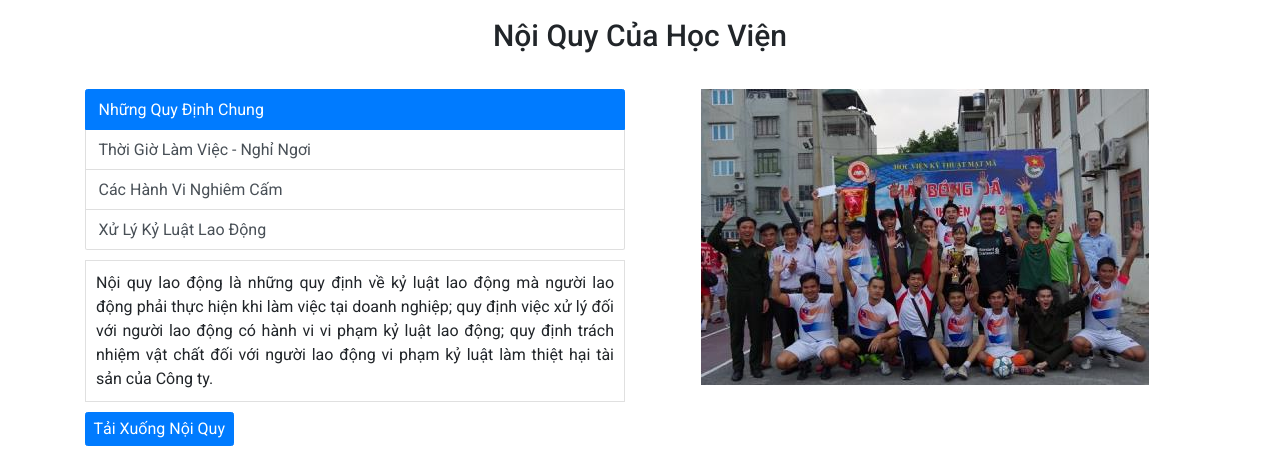
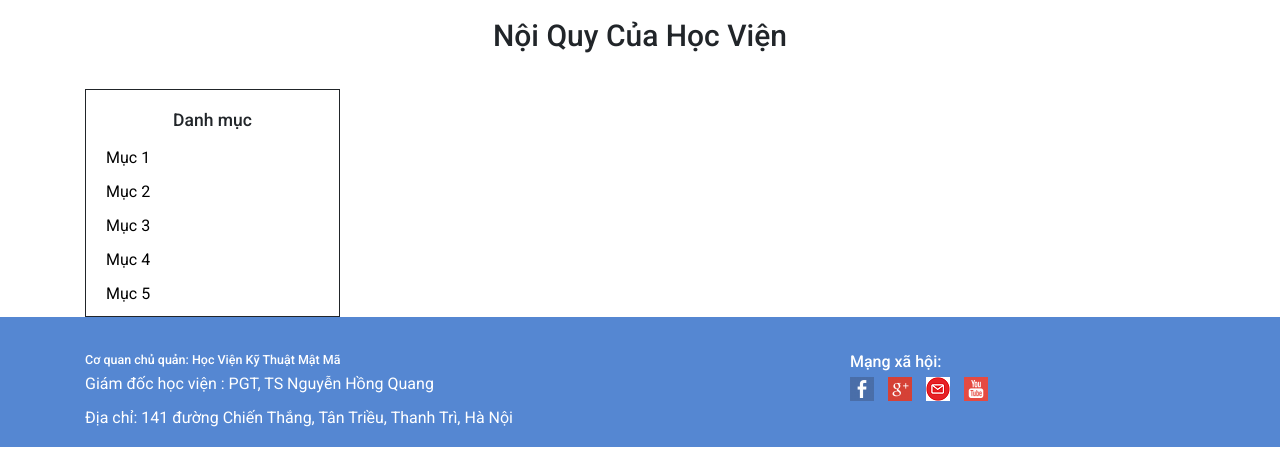
Before and after one commit to minhbaljeet2809/Th-c-t-p-c-s-chuy-n-ng-nh, a website: page NoiQuy.html in a window 1280 px wide. Shown: the part 342-800 px from the top of the page. Drawn offline with nearby package versions, Linux system fonts and the light colour scheme.

Commit message:
chinh sua trang noi quy

```diff
--- a/NoiQuy.html
+++ b/NoiQuy.html
@@ -136,78 +136,21 @@
             </div>
             <div class="noiQuy-area__main">
                 <div class="row">
-                    <div class="col-md-6">
-                        <div class="list-group" id="list-tab" role="tablist">
-                            <a class="list-group-item list-group-item-action active" id="list-home-list"
-                                data-toggle="list" href="#list-home" role="tab" aria-controls="home">Những Quy Định
-                                Chung</a>
-                            <a class="list-group-item list-group-item-action" id="list-profile-list" data-toggle="list"
-                                href="#list-profile" role="tab" aria-controls="profile">Thời Giờ Làm Việc - Nghỉ
-                                Ngơi</a>
-                            <a class="list-group-item list-group-item-action" id="list-messages-list" data-toggle="list"
-                                href="#list-messages" role="tab" aria-controls="messages">Các Hành Vi Nghiêm Cấm</a>
-                            <a class="list-group-item list-group-item-action" id="list-settings-list" data-toggle="list"
-                                href="#list-settings" role="tab" aria-controls="settings">Xử Lý Kỷ Luật Lao Động</a>
-                        </div>
-
-                        <div class="tab-content" id="nav-tabContent">
-                            <div class="tab-pane fade show active" id="list-home" role="tabpanel"
-                                aria-labelledby="list-home-list">
-                                <span>
-                                    Nội quy lao động là những quy định về kỷ luật lao động mà người lao động phải thực
-                                    hiện khi làm việc tại doanh nghiệp; quy định việc xử lý đối với người lao động có
-                                    hành vi vi phạm kỷ luật lao động; quy định trách nhiệm vật chất đối với người lao
-                                    động vi phạm kỷ luật làm thiệt hại tài sản của Công ty.
-                                </span></div>
-                            <div class="tab-pane fade" id="list-profile" role="tabpanel"
-                                aria-labelledby="list-profile-list">
-                                <span>- Thời gian làm việc trong tuần:
-                                    + Số giờ: 40 giờ/tuần
-                                    + Số ngày: 05 ngày
-                                    + Ngày cụ thể: Từ thứ Hai đến thứ Sáu
-                                    - Thời gian làm việc trong ngày:
-                                    + Số giờ: 08 giờ/ngày
-                                    + Sáng: Từ 8:30 đến 12:00
-                                    + Chiều: Từ 13:00 đến 17:30
-                                </span>
-                            </div>
-                            <div class="tab-pane fade" id="list-messages" role="tabpanel"
-                                aria-labelledby="list-messages-list"> <span>
-                                    Trong suốt thời gian làm việc và trong phạm vi nơi làm việc, người lao động không
-                                    được thực hiện các hành vi sau:
-                                    a) Hút thuốc trong khu vực quy định không được hút thuốc;
-                                    b) Uống rượu bia trong giờ làm việc;
-                                    c) Bàn tán, cáo buộc sai, cản trở sản xuất hoặc ngăn cản người lao động khác thực
-                                    hiện công việc;
-                                    d) Có hành vi trái đạo đức hoặc không đứng đắn tại nơi làm việc;
-                                    e) Cố ý cưỡng ép, lăng nhục, đe doạ hoặc doạ dẫm người lao động khác;
-                                </span></div>
-                            <div class="tab-pane fade" id="list-settings" role="tabpanel"
-                                aria-labelledby="list-settings-list">
-                                <span>
-                                    - Khi phát hiện người lao động có hành vi vi phạm kỷ luật lao động tại thời điểm xảy
-                                    ra hành vi vi phạm, người sử dụng lao động tiến hành lập biên bản vi phạm. Người sử
-                                    dụng lao động phải chứng minh được lỗi của người lao động.
-                                    - Thông báo nội dung, thời gian, địa điểm họp xử lý kỷ luật lao động đến:
-                                    + Tổ chức đại diện tập thể lao động tại cơ sở;
-                                    + Người lao động, trường hợp là người dưới 18 tuổi thì phải có sự tham gia của cha,
-                                    mẹ hoặc người đại diện theo pháp luật.
-
-
-                                </span></div>
-                        </div>
-                    </div>
-                    <div class="col-md-6">
-                        <div class="noiQuy-area__img text-center">
-                            <div class="noiQuy-area__img--size">
-                                <img src="./img/bongda-3.jpg" alt="">
+                    <div class="col-md-3">
+                        <div class="noiQuy-area__menu">
+                            <h3>Danh mục</h3>
+                            <div class="noiQuy-area__menu--list">
+                                <ul class="menu-list">
+                                    <li class="list-iteam"><a href="#">Mục 1</a></li>
+                                    <li class="list-iteam"><a href="#">Mục 2</a></li>
+                                    <li class="list-iteam"><a href="#">Mục 3</a></li>
+                                    <li class="list-iteam"><a href="#">Mục 4</a></li>
+                                    <li class="list-iteam"><a href="#">Mục 5</a></li>
+                                </ul>
                             </div>
                         </div>
                     </div>
-                </div>
-                <div class="noiQuy-area__main--download">
-                    <a href="" class="btn btn-primary btn-download">Tải Xuống Nội Quy</a>
-                </div>
+
             </div>
         </div>
     </div>
--- a/sass/Base/_typography.scss
+++ /dev/null
@@ -1 +0,0 @@
-ECHO is on.
--- a/sass/Base/_utilities.scss
+++ /dev/null
@@ -1 +0,0 @@
-ECHO is on.
--- a/sass/Pages/_newsSectionContain.scss
+++ b/sass/Pages/_newsSectionContain.scss
@@ -151,19 +151,24 @@
     }
     &__main{
         font-size: 1.6rem;
-
-        .tab-content{
-            border: 1px solid rgba(0,0,0,0.123);
-            padding: 10px;
-            margin-top: 10px;
-            text-align: justify;
-        }
-        &--download{
-            margin-top: 10px;
-            font-size: 1.6rem;
-            .btn-download{
-                font-size: 1.6rem;
-            }
-        }
+    }
+    &__menu{
+        padding-top: 20px;
+        border: 1px solid;
+       h3{
+           text-align: center;
+       }
+       &--list{
+           .menu-list{
+               list-style: none;
+               padding-left: 20px;
+               .list-iteam{
+                   padding-top: 10px;
+               }
+                .list-iteam a{
+                    color: #000;
+                }
+           }
+       }
     }
 }
```
Also changed, not shown: css/style.css.
